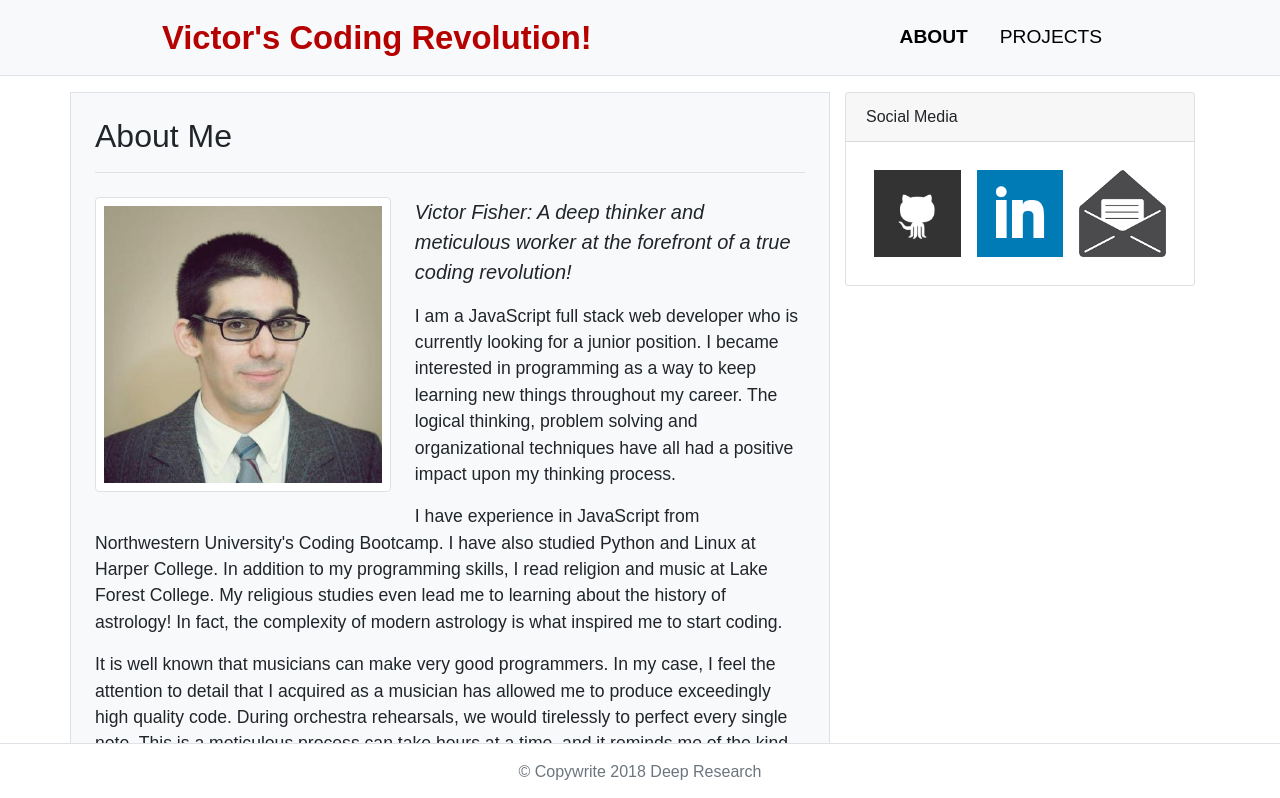
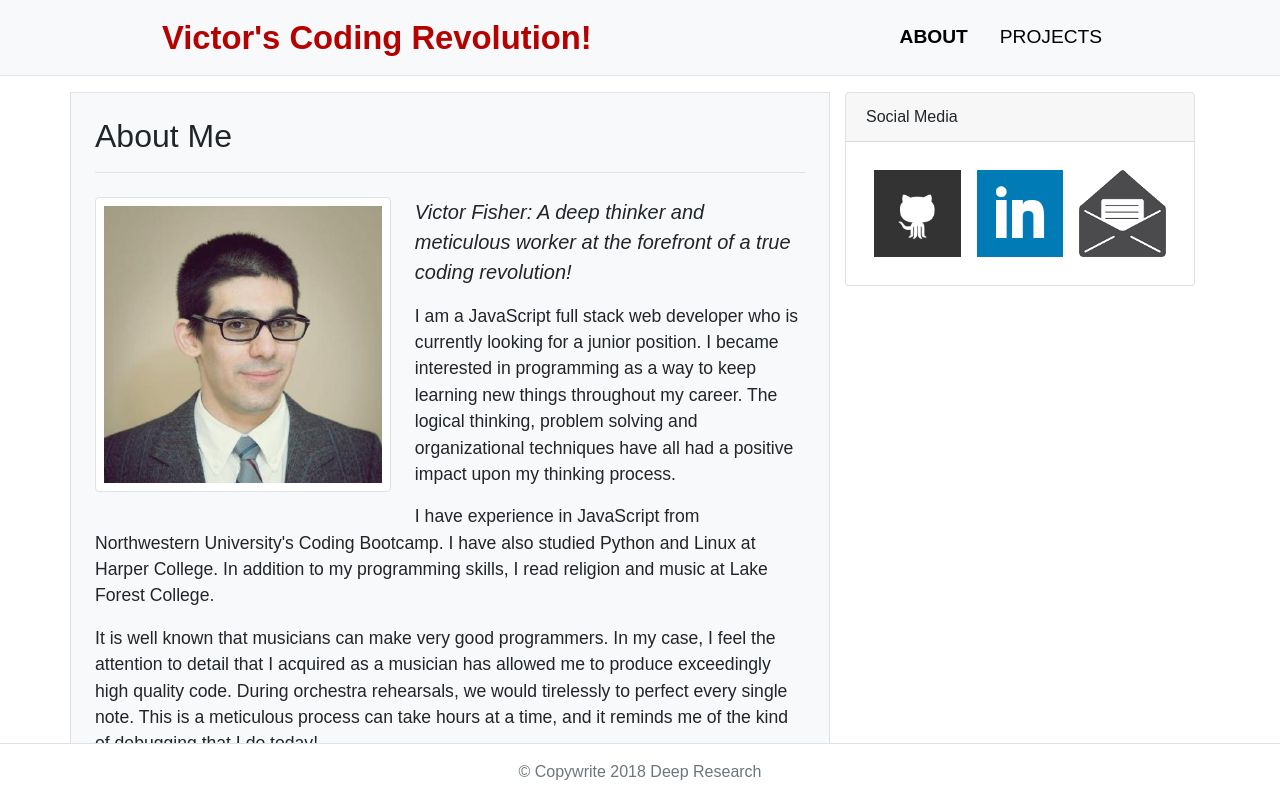
Before and after one commit to deep-research/custom-portfolio, a React (Create React App) app: page /about in a window 1280 px wide. Shown: the top 798 px of the page. Built offline with nearby package versions, Linux system fonts and the light colour scheme.

Commit message:
Changed About Page Text

```diff
--- a/src/pages/about/About.js
+++ b/src/pages/about/About.js
@@ -23,9 +23,7 @@ class About extends Component {
                 <p className="about-text">I have experience in JavaScript from Northwestern
                     University's Coding Bootcamp. I have also studied Python and Linux at
                     Harper College. In addition to my programming skills, I read religion
-                    and music at Lake Forest College. My religious studies even lead me to
-                    learning about the history of astrology! In fact, the complexity of
-                    modern astrology is what inspired me to start coding.</p>
+                    and music at Lake Forest College.</p>
                 <p className="about-text">It is well known that musicians can make very good
                     programmers. In my case, I feel the attention to detail that I acquired
                     as a musician has allowed me to produce exceedingly high quality code.
```
